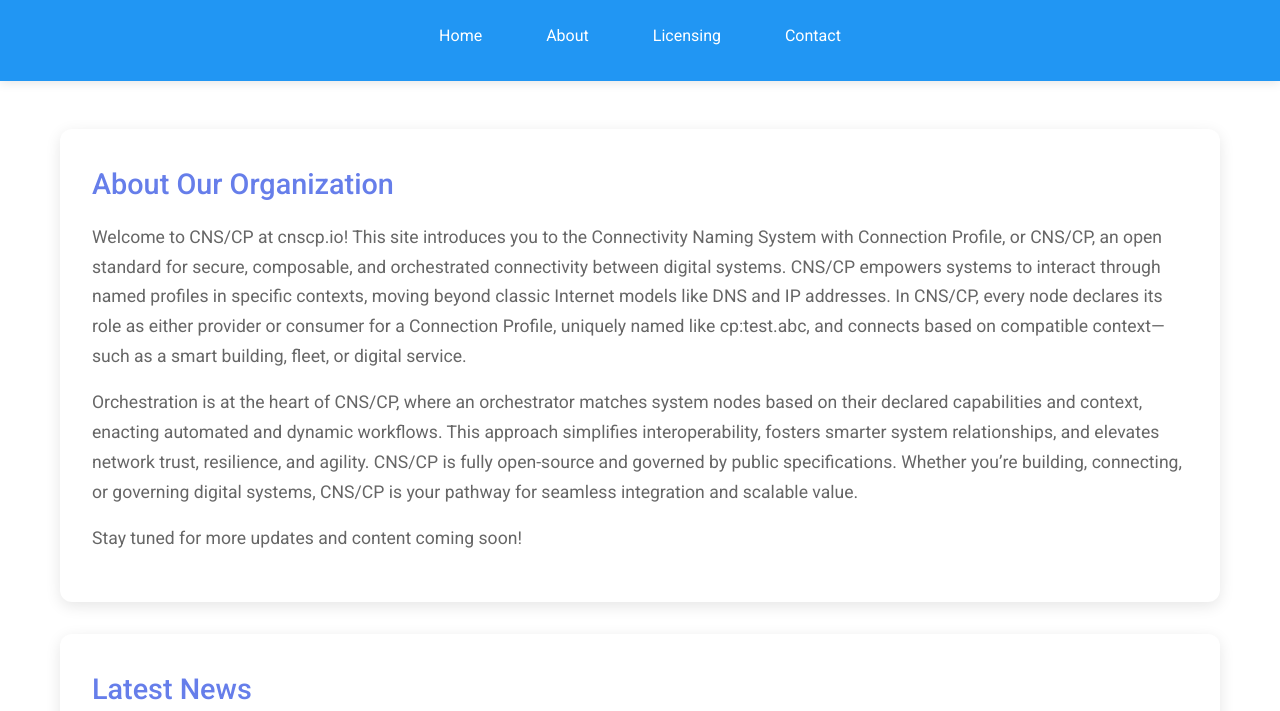
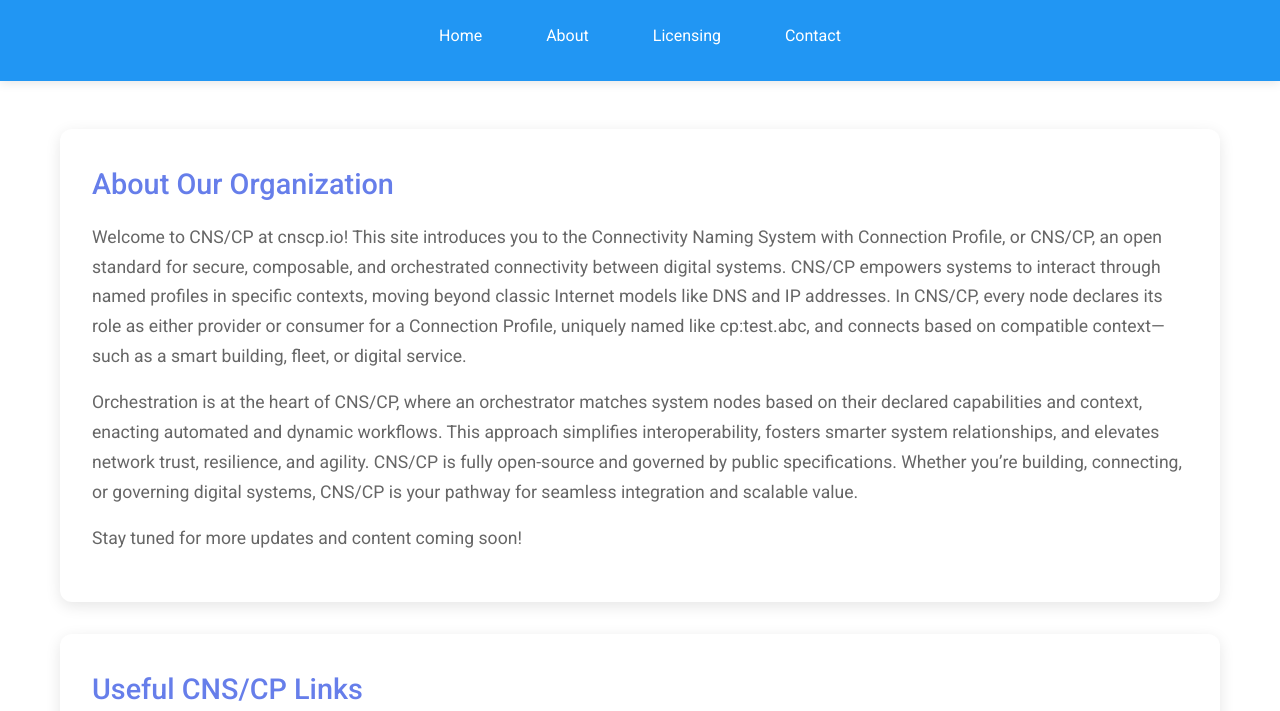
Before and after one commit to CNSCP/web, a plain HTML site: page index.html in a window 1280 px wide. Shown: the part 89-800 px from the top of the page. Drawn offline with Linux system fonts and the light colour scheme.

Commit message:
Update index.html

```diff
--- a/index.html
+++ b/index.html
@@ -161,7 +161,7 @@
             </section>
 
             <section class="card">
-                <h2>Latest News</h2>
+                <h2>Useful CNS/CP Links</h2>
                 <article>
                     <h3>Website Launch</h3>
                     <p>We're excited to announce the launch of our new website. This is just the beginning of our online presence.</p>
```
